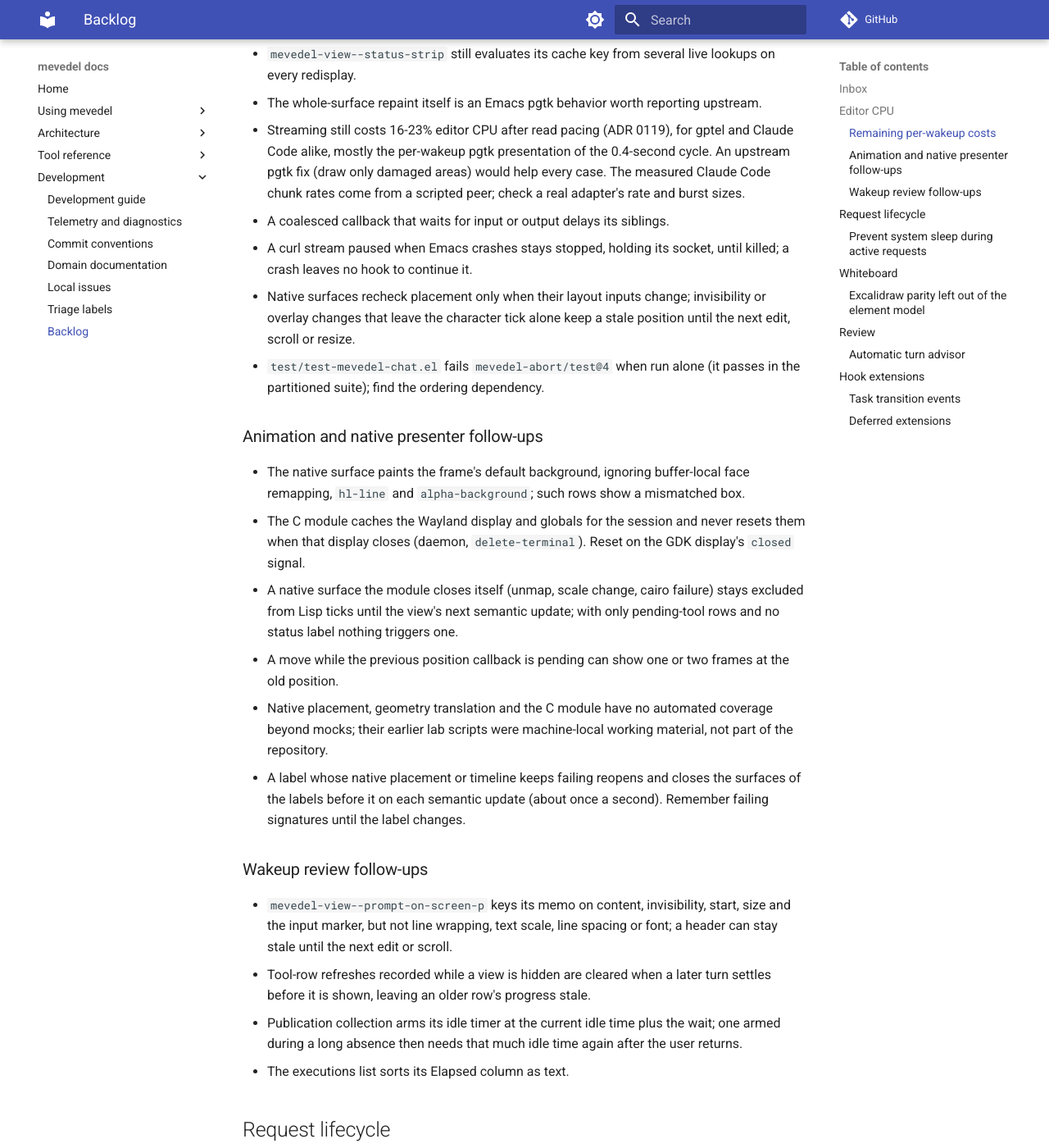
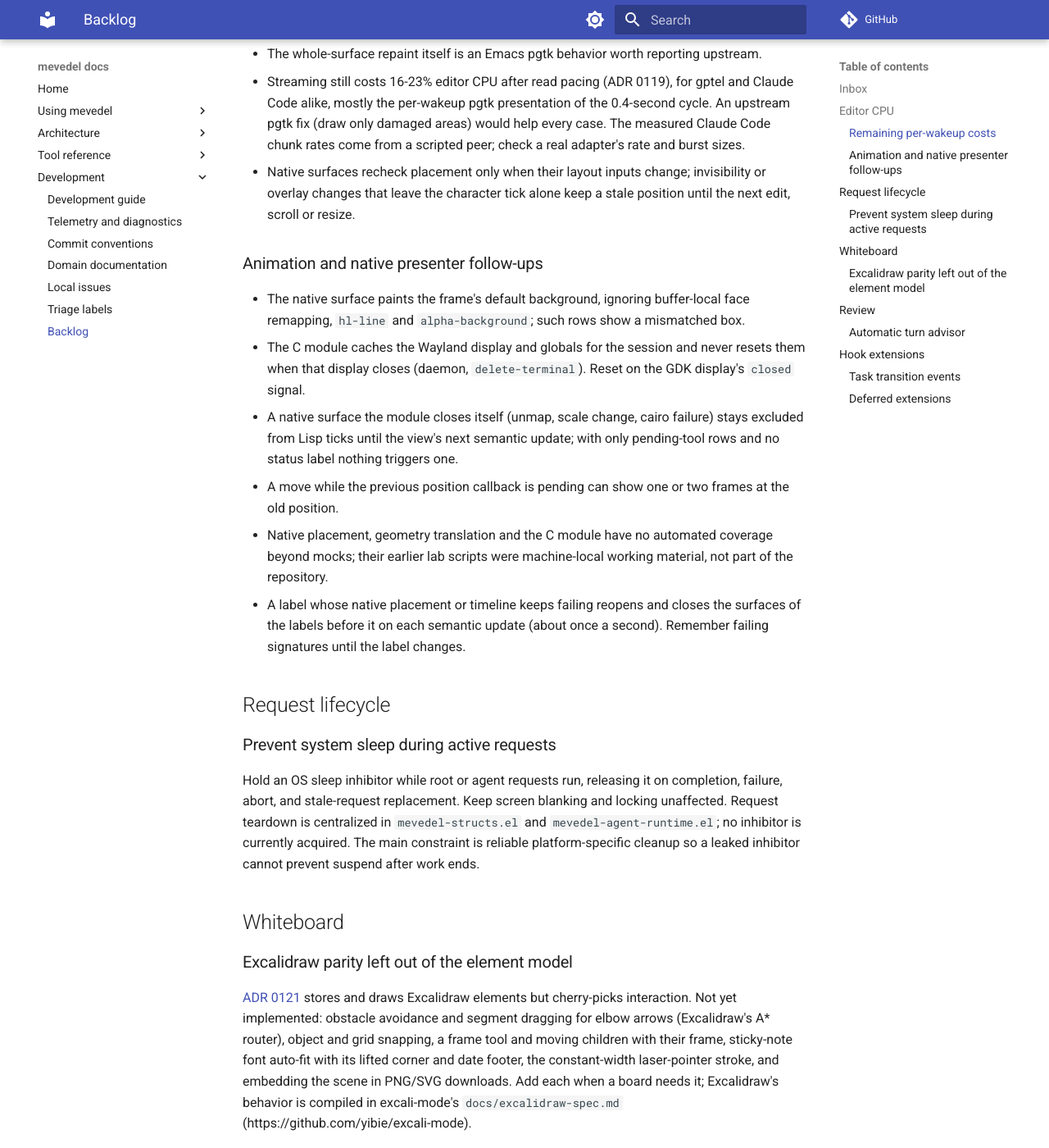
Before and after one commit to FrauH0lle/mevedel, an MkDocs documentation site: the page built from docs/backlog.md, in a window 1280 px wide and 1400 px high, scrolled down 1202 px. Shown: the whole window at 82% size. Built offline with MkDocs 1.6.1 and Material for MkDocs 9.7.7, drawn with Linux system fonts in a browser that asks for light colours; comment, search, counter and statistics services are not loaded.

Commit message:
docs(backlog): Remove the items the wakeup and timer fixes resolved
The pinned-prompt memo, unattended tool rows, collection after an
absence, the executions list's sort, coalesced siblings during a wait,
the status strip's per-redisplay lookups, the chat test run alone and
paced streams after a crash are fixed.

```diff
--- a/docs/backlog.md
+++ b/docs/backlog.md
@@ -43,8 +43,6 @@ open:
   another native backend. They keep the accepted 8-fps breathe/bounce and
   half-speed glyph cadences; native surfaces cover PGTK/Wayland only.
   Burst-and-pause glyph variants were rejected.
-- `mevedel-view--status-strip` still evaluates its cache key from several
-  live lookups on every redisplay.
 - The whole-surface repaint itself is an Emacs pgtk behavior worth reporting
   upstream.
 - Streaming still costs 16-23% editor CPU after read pacing (ADR 0119), for
@@ -52,14 +50,9 @@ open:
   0.4-second cycle. An upstream pgtk fix (draw only damaged areas) would help
   every case. The measured Claude Code chunk rates come from a scripted peer;
   check a real adapter's rate and burst sizes.
-- A coalesced callback that waits for input or output delays its siblings.
-- A curl stream paused when Emacs crashes stays stopped, holding its socket,
-  until killed; a crash leaves no hook to continue it.
 - Native surfaces recheck placement only when their layout inputs change;
   invisibility or overlay changes that leave the character tick alone keep a
   stale position until the next edit, scroll or resize.
-- `test/test-mevedel-chat.el` fails `mevedel-abort/test@4` when run alone
-  (it passes in the partitioned suite); find the ordering dependency.
 
 ### Animation and native presenter follow-ups
 
@@ -82,17 +75,6 @@ open:
   the surfaces of the labels before it on each semantic update (about once a
   second). Remember failing signatures until the label changes.
 
-### Wakeup review follow-ups
-
-- `mevedel-view--prompt-on-screen-p` keys its memo on content, invisibility,
-  start, size and the input marker, but not line wrapping, text scale, line
-  spacing or font; a header can stay stale until the next edit or scroll.
-- Tool-row refreshes recorded while a view is hidden are cleared when a later
-  turn settles before it is shown, leaving an older row's progress stale.
-- Publication collection arms its idle timer at the current idle time plus
-  the wait; one armed during a long absence then needs that much idle time
-  again after the user returns.
-- The executions list sorts its Elapsed column as text.
 
 ## Request lifecycle
 
```
